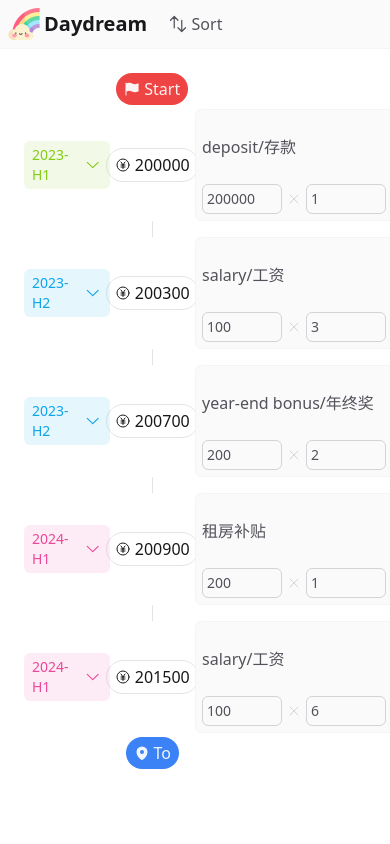
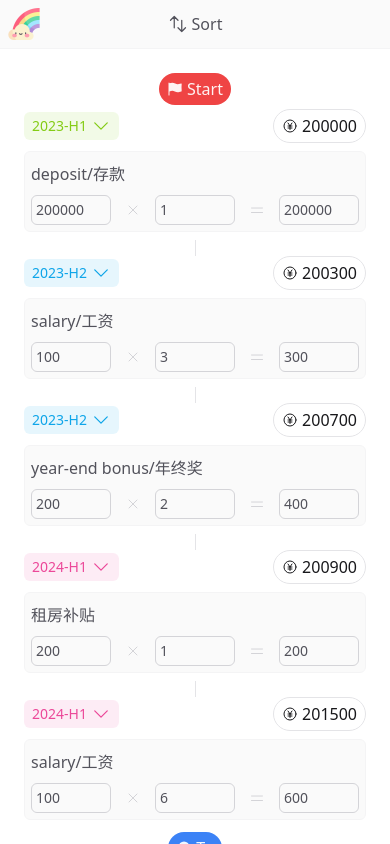
Before and after one commit to Caffeine19/daydream, a Vue app: page / in a window 390 px wide. Built offline with nearby package versions, Linux system fonts and the light colour scheme.

Commit message:
:iphone: adapted for small screens

```diff
--- a/src/components/DEditPanel.vue
+++ b/src/components/DEditPanel.vue
@@ -11,7 +11,7 @@ const incomeStore = useIncomeStore()
 </script>
 <template>
   <div
-    class="p-1.5 w-fit space-y-1.5 rounded-md group/edit border border-zinc-100 bg-zinc-50 col-start-7 lg:col-start-8 lg:col-span-5 col-span-5"
+    class="p-1.5 w-auto md:w-fit space-y-1.5 rounded-md group/edit border border-zinc-100 bg-zinc-50 md:col-start-7 col-span-12 col-start-1 lg:col-start-8 lg:col-span-5 md:col-span-5 my-2 md:my-0"
   >
     <div class="flex justify-between items-center">
       <input
@@ -26,7 +26,7 @@ const incomeStore = useIncomeStore()
       </DEditButtonGroup>
     </div>
 
-    <div class="flex items-center space-x-1">
+    <div class="flex justify-between items-center space-x-1">
       <input
         type="number"
         class="p-1 w-20 bg-transparent font-normal text-sm outline-none rounded-md border border-zinc-300 text-zinc-600"
--- a/src/components/DIncomeItem.vue
+++ b/src/components/DIncomeItem.vue
@@ -19,7 +19,7 @@ const incomeStore = useIncomeStore()
     ></DTimeTag>
 
     <div
-      class="rounded-full px-2 py-1 border border-zinc-200 flex items-center space-x-1 col-start-4 col-span-3 lg:col-start-6 lg:col-span-2 justify-self-center"
+      class="rounded-full px-2 py-1 border border-zinc-200 flex items-center space-x-1 md:col-start-4 col-start-7 col-span-6 md:col-span-3 lg:col-start-6 lg:col-span-2 justify-self-end md:justify-self-center"
     >
       <CurrencyYenIcon class="w-4 h-4 text-zinc-900"></CurrencyYenIcon>
       <p class="text-zinc-900 text-base font-medium">{{ accumulatedAsset }}</p>
--- a/src/components/DRoadSign.vue
+++ b/src/components/DRoadSign.vue
@@ -25,7 +25,7 @@ defineProps<RoadSign>()
 <template>
   <div class="grid grid-cols-12">
     <div
-      class="col-span-3 col-start-4 lg:col-start-6 w-fit lg:col-span-2 justify-self-center px-2 py-1 rounded-full flex items-center space-x-1"
+      class="col-start-1 col-span-12 md:col-span-3 md:col-start-4 lg:col-start-6 w-fit lg:col-span-2 justify-self-center px-2 py-1 rounded-full flex items-center space-x-1"
       :class="backgroundColor + ' ' + textColor"
     >
       <slot></slot>
--- a/src/components/DTimeTag.vue
+++ b/src/components/DTimeTag.vue
@@ -25,7 +25,7 @@ defineEmits<{ select: [id: number] }>()
 </script>
 <template>
   <div
-    class="relative flex items-center justify-self-end col-end-4 col-span-3 lg:col-end-6 lg:col-span-2 group"
+    class="relative flex items-center justify-self-start md:justify-self-end col-span-6 col-end-6 md:col-end-4 md:col-span-3 lg:col-end-6 lg:col-span-2 group"
   >
     <div
       class="rounded-md px-2 py-1 flex w-fit space-x-1 items-center"
--- a/src/pages/DContent.vue
+++ b/src/pages/DContent.vue
@@ -35,7 +35,7 @@ useSortable(el, incomeList)
           <div v-if="index !== 0" class="grid-cols-12 grid">
             <DConnector
               :prevId="income.id"
-              class="place-self-center col-span-3 col-start-4 lg:col-start-6 lg:col-span-2"
+              class="place-self-center col-start-1 col-span-12 md:col-span-3 md:col-start-4 lg:col-start-6 lg:col-span-2"
             ></DConnector>
           </div>
           <DIncomeItem
--- a/src/pages/DHeader.vue
+++ b/src/pages/DHeader.vue
@@ -9,7 +9,7 @@ const incomeStore = useIncomeStore()
   <div class="w-full p-2 bg-zinc-50 border-b border-zinc-100 grid grid-cols-12">
     <div class="flex items-center space-x-1 col-span-3">
       <img src="@/assets/img/rainbow.png" alt="rainbow" class="w-8 h-8" />
-      <p class="text-xl font-semibold text-zinc-900">Daydream</p>
+      <p class="text-xl font-semibold text-zinc-900 md:inline hidden">Daydream</p>
     </div>
     <div class="col-span-6 flex justify-center">
       <button
```
